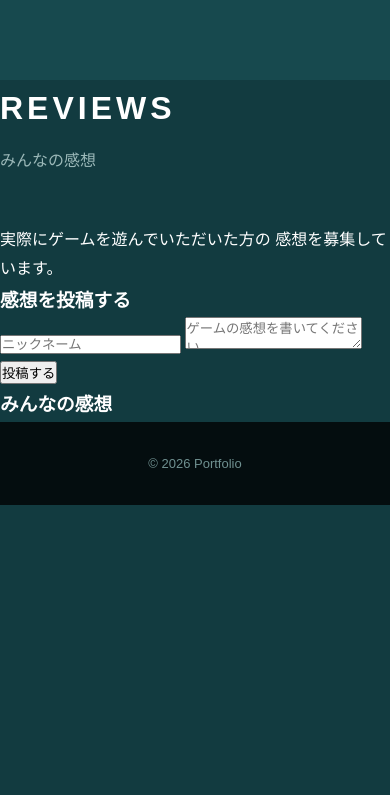
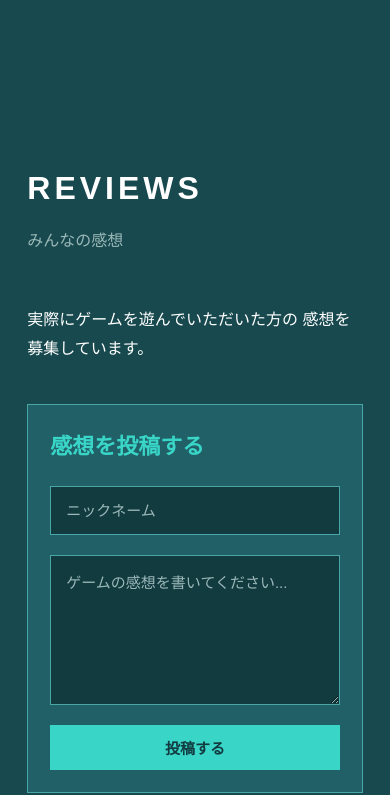
Before and after one commit to it252129-Ken/portfolio, a plain HTML site: page index.html in a window 390 px wide. Shown: the part 8378-9173 px from the top of the page. Before the commit the page ends 8883 px from the top, so only its background shows below. Drawn offline with Linux system fonts and the light colour scheme; a script that the page names is missing.

Commit message:
Update style.css

```diff
--- a/style.css
+++ b/style.css
@@ -922,3 +922,139 @@ footer {
         0 0 18px #35d6d0,
         0 0 30px #35a6a5;
 }
+
+
+/* =========================
+   REVIEWS：みんなの感想
+========================= */
+
+.reviews {
+    padding: 120px 10%;
+    background: #17494e;
+    scroll-margin-top: 80px;
+}
+
+.review-form {
+    max-width: 800px;
+    margin: 40px auto;
+    padding: 35px;
+
+    background: #226068;
+    border: 1px solid #48a6a6;
+}
+
+.review-form h3,
+.review-list h3 {
+    color: #39d6c8;
+    font-size: 22px;
+    margin-bottom: 20px;
+}
+
+#review-name,
+#review-comment {
+    display: block;
+    width: 100%;
+    margin-bottom: 20px;
+    padding: 15px;
+
+    background: #123b40;
+    border: 1px solid #48a6a6;
+
+    color: white;
+    font-size: 15px;
+    outline: none;
+}
+
+#review-name:focus,
+#review-comment:focus {
+    border-color: #39d6c8;
+}
+
+#review-name::placeholder,
+#review-comment::placeholder {
+    color: #9bb8b8;
+}
+
+#review-comment {
+    min-height: 150px;
+    resize: vertical;
+    font-family: inherit;
+}
+
+#review-submit {
+    padding: 12px 35px;
+
+    background: #39d6c8;
+    border: none;
+
+    color: #123b40;
+    font-size: 15px;
+    font-weight: bold;
+
+    cursor: pointer;
+    transition: 0.3s;
+}
+
+#review-submit:hover {
+    background: white;
+    transform: translateY(-3px);
+}
+
+.review-list {
+    max-width: 800px;
+    margin: 60px auto 0;
+}
+
+.review-card {
+    margin-bottom: 20px;
+    padding: 25px;
+
+    background: #226068;
+    border: 1px solid #48a6a6;
+}
+
+.review-card h4 {
+    color: #39d6c8;
+    font-size: 17px;
+    margin-bottom: 5px;
+}
+
+.review-date {
+    color: #9bb8b8;
+    font-size: 12px;
+    margin-bottom: 15px;
+}
+
+.review-comment {
+    color: #c3d8d8;
+    white-space: pre-wrap;
+    overflow-wrap: anywhere;
+}
+
+.review-empty {
+    color: #9bb8b8;
+    padding: 25px;
+    text-align: center;
+    background: #226068;
+}
+
+/* スマホ対応 */
+
+@media (max-width: 700px) {
+
+    .reviews {
+        padding: 80px 7%;
+    }
+
+    .review-form {
+        padding: 22px;
+    }
+
+    .review-card {
+        padding: 20px;
+    }
+
+    #review-submit {
+        width: 100%;
+    }
+}
```
